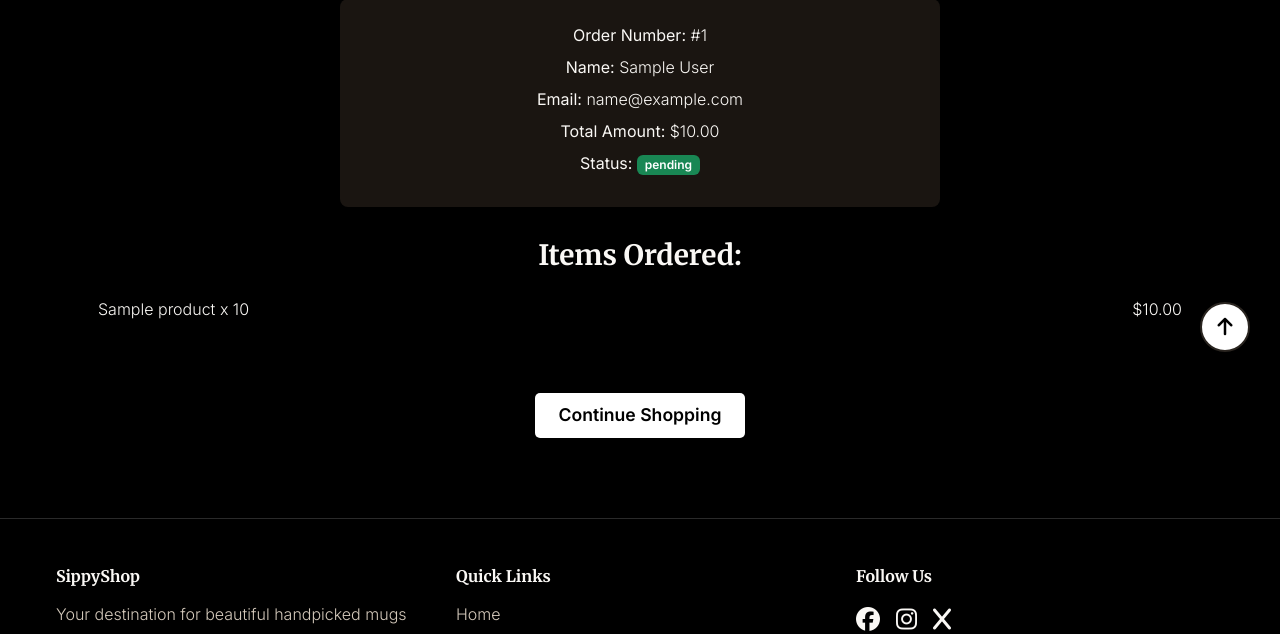
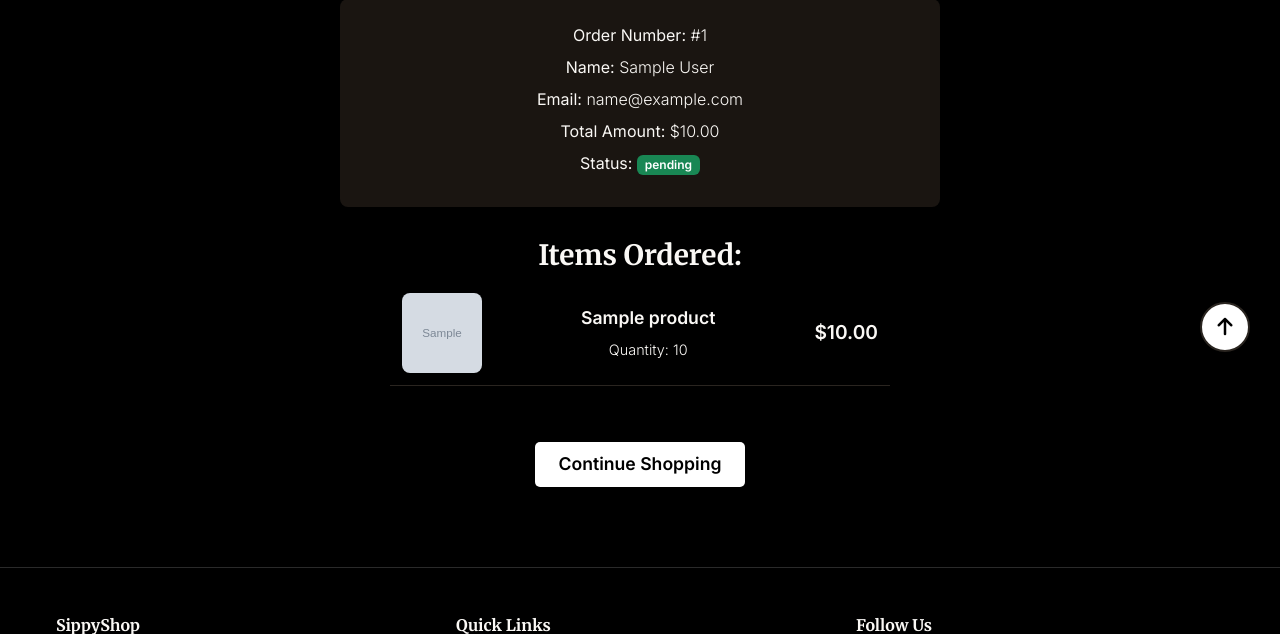
Before and after one commit to lin-yang-2713/sippyshop, a Django app: page /payment/success/1/ in a window 1280 px wide. Shown: the part 418-1052 px from the top of the page. Run offline with Django 4.2, Linux system fonts and the light colour scheme; tables that the repository leaves empty hold one stand-in row (values such as "Sample post"); grey boxes marked "Sample" are stand-in pictures; some libraries are stand-ins or nearby versions.

```diff
--- a/products/static/css/payment_success.css
+++ b/products/static/css/payment_success.css
@@ -57,3 +57,51 @@
         margin-bottom: 10px;
     }
 }
+
+/* order item with image */
+.order-item-with-image {
+    display: flex;
+    align-items: center;
+    padding: 0.75rem;
+    border-bottom: 1px solid #2a2520;
+    color: #faf8f5;
+    gap: 2rem;
+    max-width: 500px;
+    margin: 0 auto;
+}
+
+.order-item-img {
+    width: 80px;
+    height: 80px;
+    object-fit: cover;
+    border-radius: 8px;
+}
+
+.order-item-details {
+    flex: 1;
+    display: flex;
+    flex-direction: column;
+    gap: 0.5rem;
+}
+
+.product-name {
+    font-weight: bold;
+    font-size: 1.1rem;
+    color: #faf8f5;
+}
+
+.product-quantity {
+    color: #faf8f5;
+    font-size: 0.9rem;
+}
+
+.product-price {
+    font-weight: bold;
+    font-size: 1.2rem;
+    color: #faf8f5;
+    margin-left: auto;
+}
+
+.order-item:last-child {
+    border-bottom: none;
+}
--- a/products/templates/products/payment_success.html
+++ b/products/templates/products/payment_success.html
@@ -28,16 +28,20 @@
         <div class="order-items">
             <h3>Items Ordered:</h3>
             {% for item in order.items.all %}
-            <div class="order-item">
-                <span>{{ item.product.name }} x {{ item.quantity }}</span>
-                <span>${{ item.price }}</span>
+            <div class="order-item-with-image">
+                <img src="{{ item.product.image.url }}" alt="{{ item.product.name }}" class="order-item-img">
+                <div class="order-item-details">
+                <span class="product-name">{{ item.product.name }}</span>
+                <span class="product-quantity">Quantity: {{ item.quantity }}</span>
+            </div>
+            <span class="product-price">${{ item.price }}</span>
             </div>
             {% endfor %}
-        </div>
 
-        <div class="text-center mt-4">
-            <a href="{% url 'product_list' %}" class="btn-hero">Continue Shopping</a>
+            <div class="text-center mt-4">
+                <a href="{% url 'product_list' %}" class="btn-hero">Continue Shopping</a>
+                </div>
+            </div>
         </div>
     </div>
-</div>
 {% endblock %}
--- a/sippyshop_project/settings.py
+++ b/sippyshop_project/settings.py
@@ -175,3 +175,7 @@ DEFAULT_FILE_STORAGE = 'cloudinary_storage.storage.MediaCloudinaryStorage'
 STRIPE_PUBLIC_KEY = config('STRIPE_PUBLIC_KEY')
 STRIPE_SECRET_KEY = config('STRIPE_SECRET_KEY')
 STRIPE_CURRENCY = 'usd'
+
+# EMAIL in development
+EMAIL_BACKEND = "django.core.mail.backends.console.EmailBackend"
+DEFAULT_FROM_EMAIL = "no-reply@sippyshop.local"
```
Also changed, not shown: products/static/css/checkout.css (+0 -11 lines).
